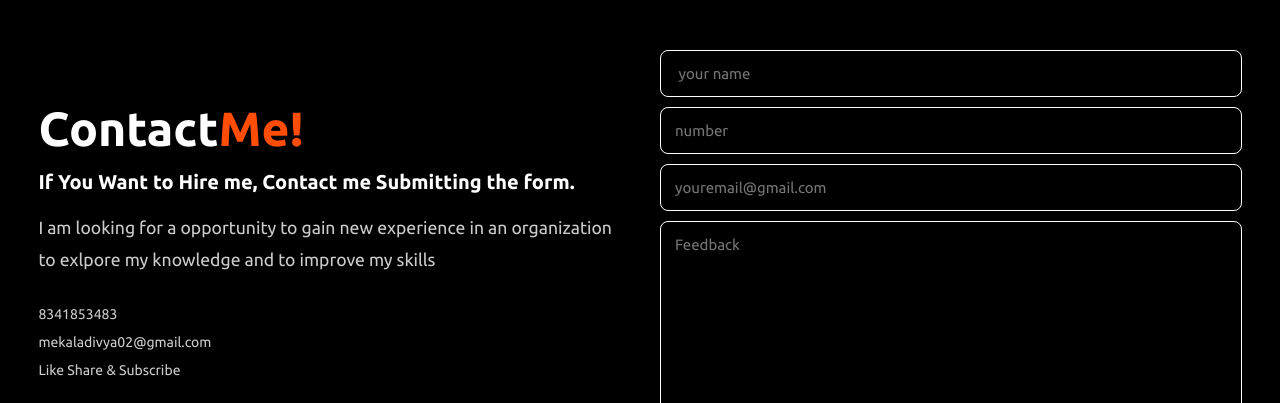
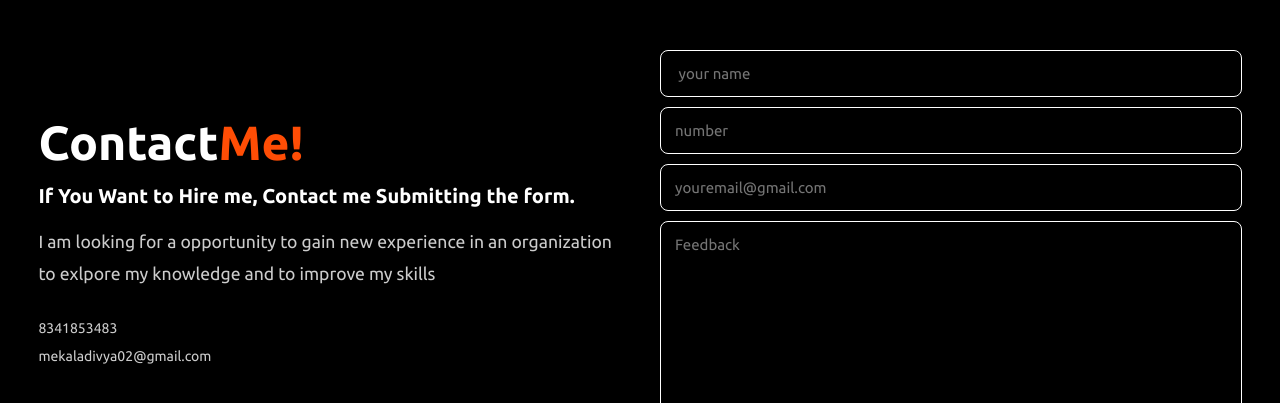
Before and after one commit to Sharing2learn/My_Portfolio, a plain HTML site: page index.html in a window 1280 px wide. Shown: the part 3160-3563 px from the top of the page. Drawn offline with Linux system fonts and the light colour scheme.

Commit message:
Update index.html

```diff
--- a/index.html
+++ b/index.html
@@ -184,7 +184,6 @@ on Udemy.
             <div class="list">
                 <li><a href="#">8341853483</a></li>
                 <li><a href="#">mekaladivya02@gmail.com</a></li>
-                <li><a href="#">Like Share & Subscribe</a></li>
             </div>
 
             <div class="contact-icons">
```
